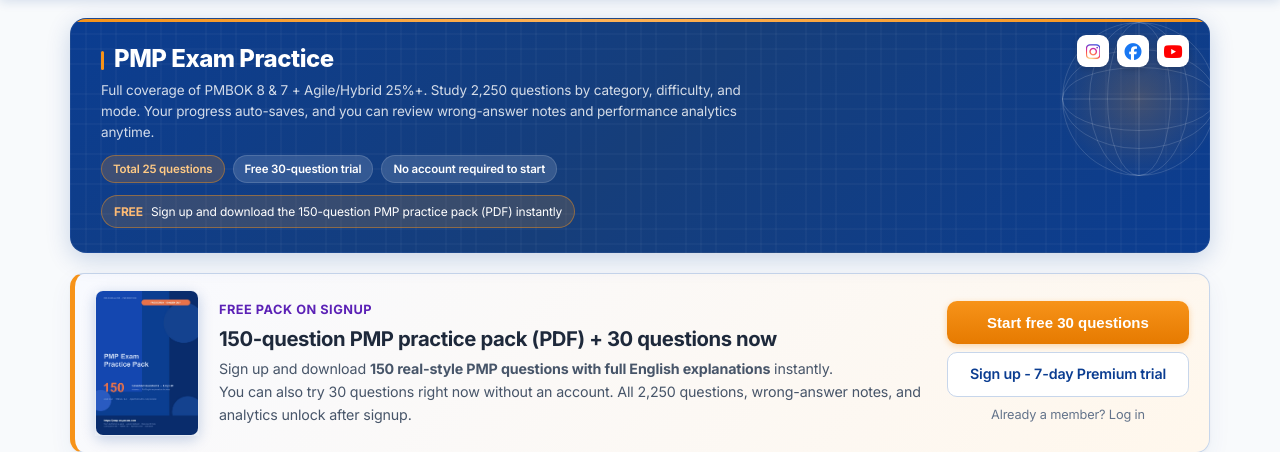
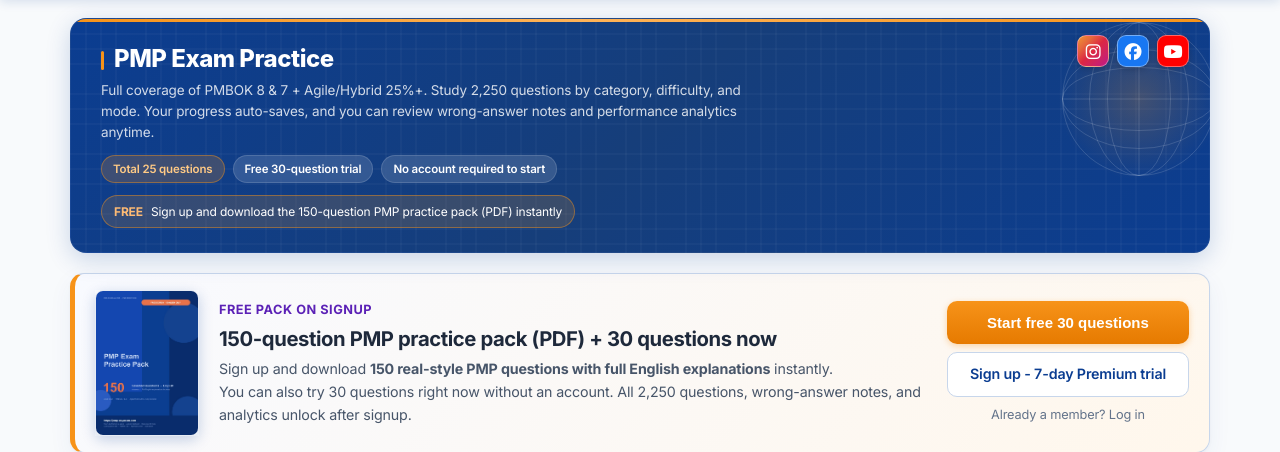
Before and after one commit to prolab-PMP/pmp-quiz-en, a Flask app: page /dashboard in a window 1280 px wide. Shown: the part 60-512 px from the top of the page. Run offline with Flask 3, Linux system fonts and the light colour scheme; data comes from the database, SQL or seed files in the repository; some libraries are stand-ins or nearby versions; some web fonts are replaced.

Commit message:
feat(hero): social icon links in hero banner (icons only) + simplify follow bonus wording

```diff
--- a/static/css/style.css
+++ b/static/css/style.css
@@ -1903,15 +1903,6 @@ body.dark .navbar-nav select {
     transform: translateY(-2px);
     box-shadow: 0 5px 14px rgba(0,0,0,0.28) !important;
 }
-/* Instagram official gradient */
-.hero-social a.hero-social-ig i {
-    background: radial-gradient(circle at 30% 107%,
-                #fdf497 0%, #fdf497 5%, #fd5949 45%, #d6249f 60%, #285AEB 90%);
-    -webkit-background-clip: text;
-    background-clip: text;
-    -webkit-text-fill-color: transparent;
-    color: transparent;
-}
 /* keep the title clear of the icons */
 .hero h1 { padding-right: 124px; }
 @media (max-width: 640px) {
--- a/templates/dashboard.html
+++ b/templates/dashboard.html
@@ -14,16 +14,15 @@
     <!-- Social links (brand colors) -->
     <div class="hero-social" style="position:absolute;top:16px;right:20px;display:flex;gap:8px;z-index:2;">
         <a href="https://www.instagram.com/pmpwayexam/" target="_blank" rel="noopener" aria-label="Instagram" title="Instagram"
-           class="hero-social-ig"
-           style="display:inline-flex;align-items:center;justify-content:center;width:32px;height:32px;border-radius:9px;background:#fff;color:#E1306C;text-decoration:none;font-size:17px;box-shadow:0 2px 6px rgba(0,0,0,0.18);">
+           style="background:linear-gradient(135deg,#f09433,#e6683c 25%,#dc2743 50%,#cc2366 75%,#bc1888);display:inline-flex;align-items:center;justify-content:center;width:32px;height:32px;border-radius:9px;color:#fff;text-decoration:none;font-size:17px;border:1px solid rgba(255,255,255,0.4);box-shadow:0 2px 6px rgba(0,0,0,0.18);">
             <i class="fab fa-instagram"></i>
         </a>
         <a href="https://www.facebook.com/share/1JN1oL5sxU/" target="_blank" rel="noopener" aria-label="Facebook" title="Facebook"
-           style="display:inline-flex;align-items:center;justify-content:center;width:32px;height:32px;border-radius:9px;background:#fff;color:#1877F2;text-decoration:none;font-size:17px;box-shadow:0 2px 6px rgba(0,0,0,0.18);">
+           style="background:#1877F2;display:inline-flex;align-items:center;justify-content:center;width:32px;height:32px;border-radius:9px;color:#fff;text-decoration:none;font-size:17px;border:1px solid rgba(255,255,255,0.4);box-shadow:0 2px 6px rgba(0,0,0,0.18);">
             <i class="fab fa-facebook"></i>
         </a>
         <a href="https://www.youtube.com/@pmpquiz" target="_blank" rel="noopener" aria-label="YouTube" title="YouTube"
-           style="display:inline-flex;align-items:center;justify-content:center;width:32px;height:32px;border-radius:9px;background:#fff;color:#FF0000;text-decoration:none;font-size:17px;box-shadow:0 2px 6px rgba(0,0,0,0.18);">
+           style="background:#FF0000;display:inline-flex;align-items:center;justify-content:center;width:32px;height:32px;border-radius:9px;color:#fff;text-decoration:none;font-size:17px;border:1px solid rgba(255,255,255,0.4);box-shadow:0 2px 6px rgba(0,0,0,0.18);">
             <i class="fab fa-youtube"></i>
         </a>
     </div>
```
